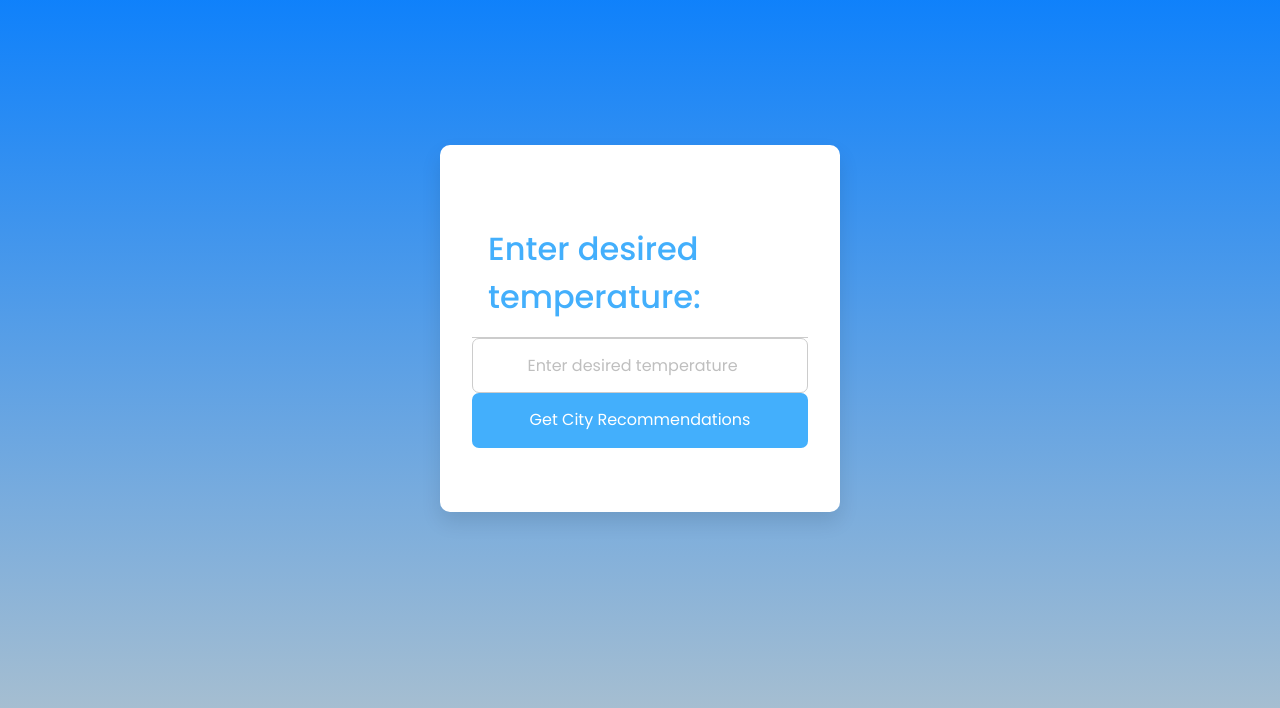
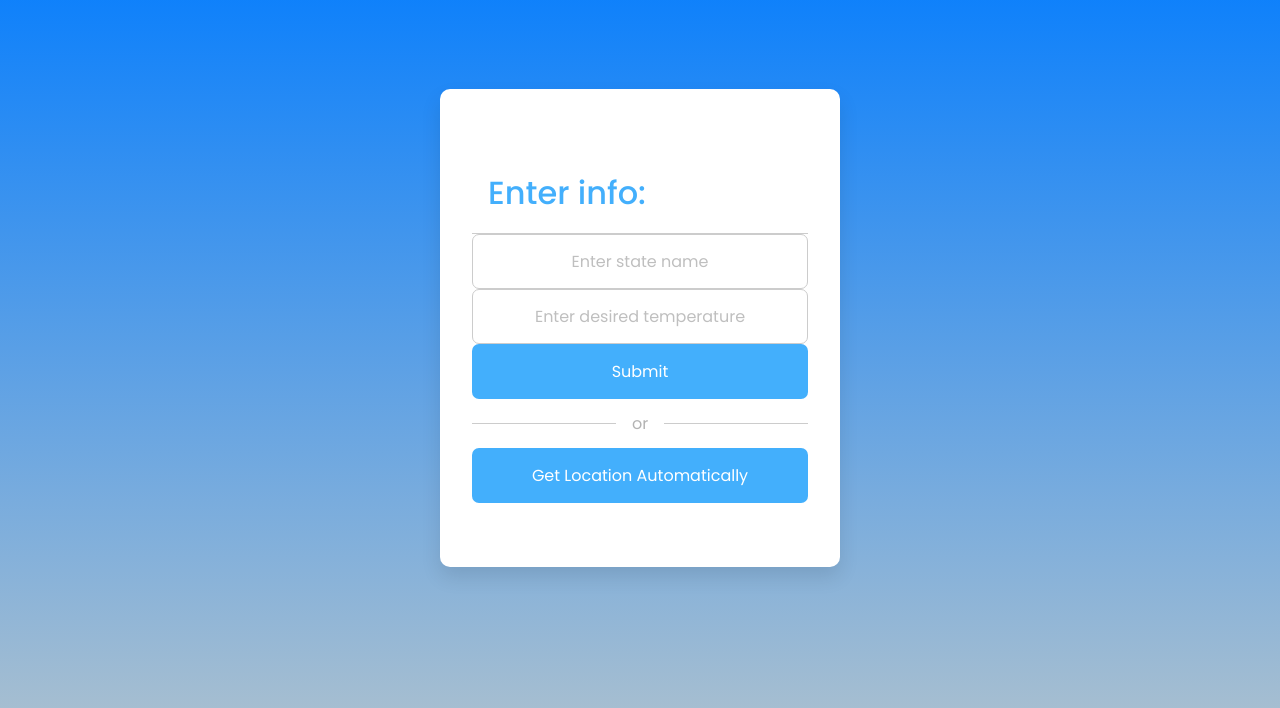
Before and after one commit to paolacalle/weatherapp, a Flask app: page /recommend in a window 1280 px wide. Shown: the part 72-780 px from the top of the page. Run offline with Flask 3, Linux system fonts and the light colour scheme.

Commit message:
Update recommend.html

```diff
--- a/templates/recommend.html
+++ b/templates/recommend.html
@@ -1,13 +1,26 @@
 {% extends "layout.html" %} <!-- Inherits the basic layout from layout.html -->
 {% block content %}
-<div class="wrapper center">
+
+  <div class="wrapper center">
     <section class="input-part">
-        <header>Enter desired temperature:</header>
-        <form action="/recommend" method="get">
-        <input type="number" name="temperature" placeholder="Enter desired temperature" required>
-        <button type="submit">Get City Recommendations</button>
+      <header>Enter info:</header>
+      <p class="info-txt"></p>
+      <div class="content">
+        <form action="/recommend" method="post"> <!-- Add the form here -->
+          <input type="text" name="state" spellcheck="false" placeholder="Enter state name" required>
+          <br>
+          <input type="text" name="temperature" spellcheck="false" placeholder="Enter desired temperature" required>
+          <br>
+          <button type="submit">Submit</button>
         </form>
+
+        <div class="separator"></div>
+        <button>Get Location Automatically</button>
+
+      </div>
     </section>
-</div>
+
+    <!-- Rest of the HTML code is the same -->
+    <!-- .... -->
 
 {% endblock content %}
```
